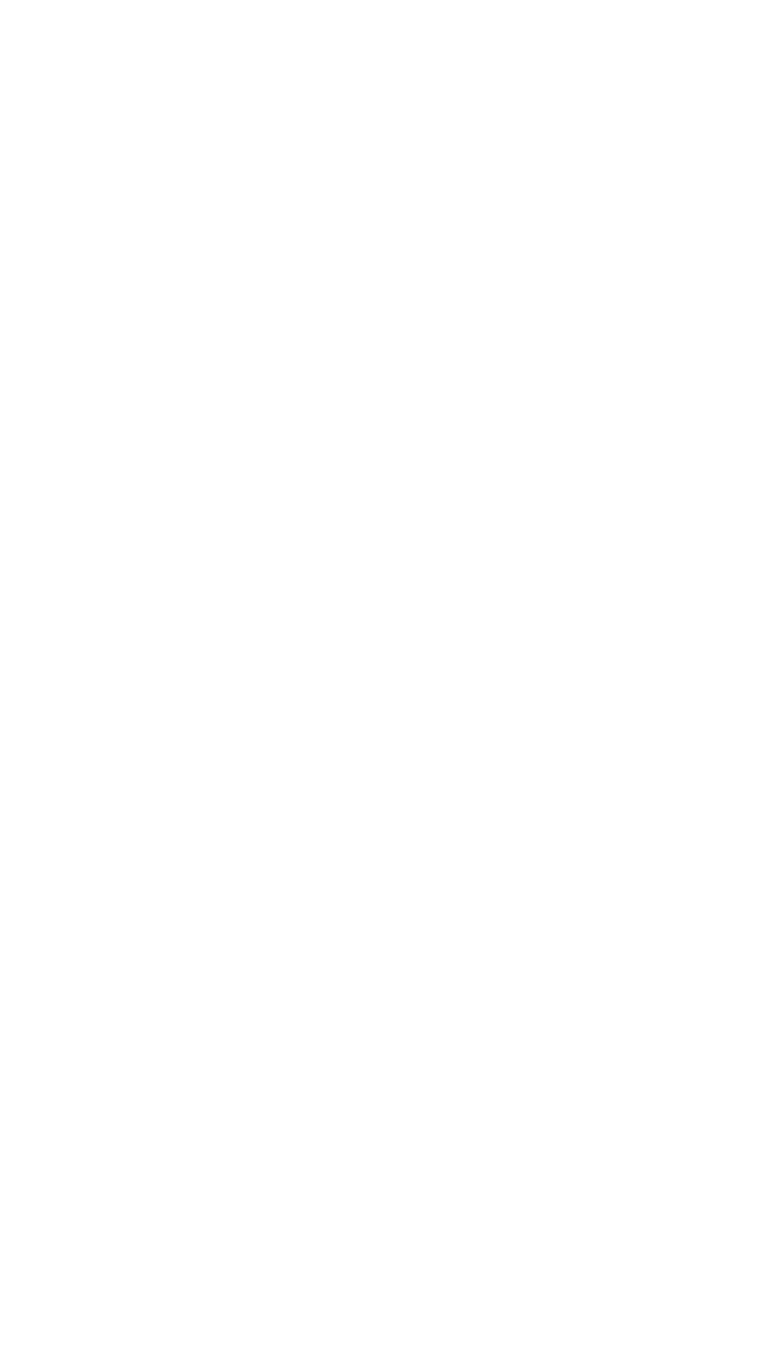
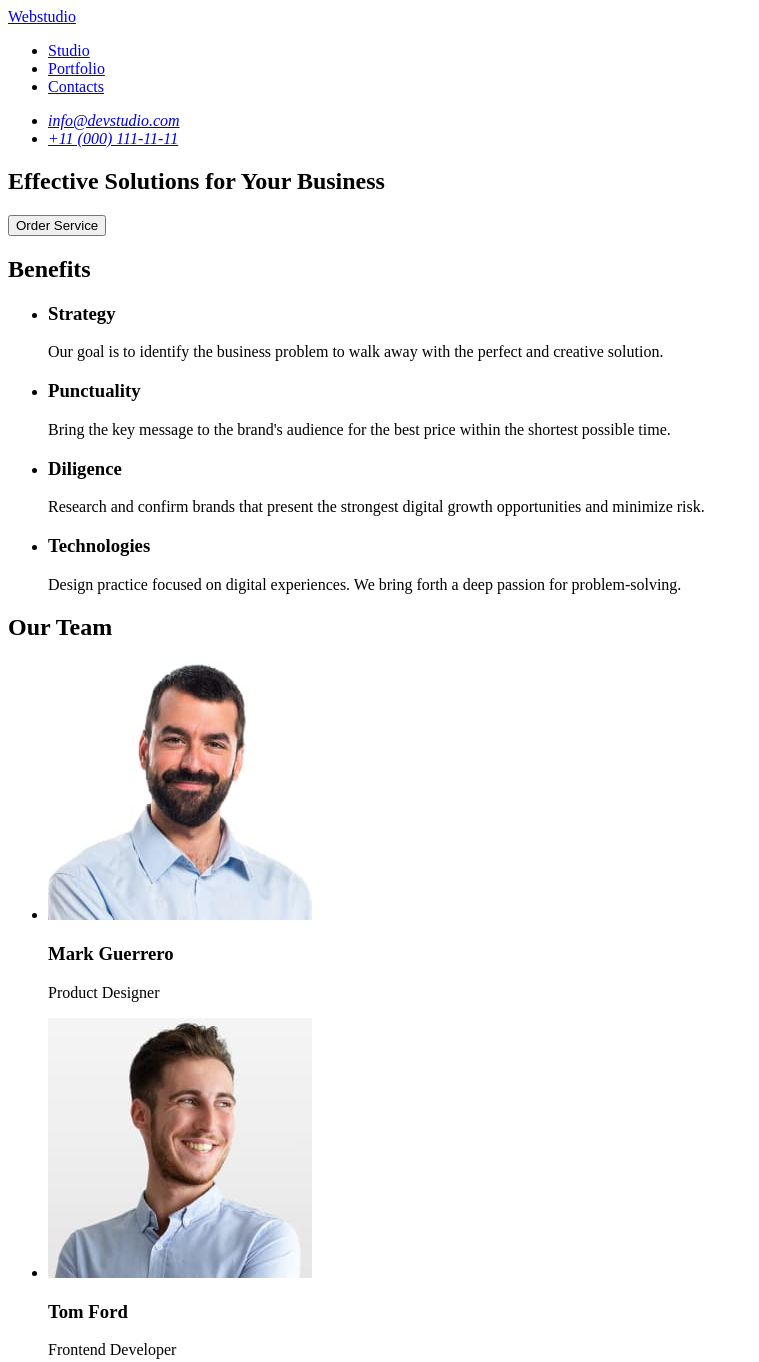
Before and after one commit to Bohdan-uxkryz/goit-markup-hw-01, a plain HTML site: page index.html in a window 1280 px wide. Shown: the top 1362 px of the page, without its empty margins (0-759 px from the left). Before the commit the page ends 800 px from the top, so only its background shows below. Drawn offline with Linux system fonts and the light colour scheme.

Commit message:
add initial files

```diff
--- a/index.html
+++ b/index.html
@@ -5,5 +5,118 @@
     <meta name="viewport" content="width=device-width, initial-scale=1.0" />
     <title>Document</title>
   </head>
-  <body></body>
+  <body>
+    <!--Шапка сайту-->
+    <header>
+      <nav>
+        <a href="./index.html">Webstudio</a>
+
+        <ul>
+          <li><a href="./index.html">Studio</a></li>
+          <li><a href="./index.html">Portfolio</a></li>
+          <li><a href="./index.html">Contacts</a></li>
+        </ul>
+      </nav>
+      <address>
+        <ul>
+          <li><a href="mailto:info@devstudio.com">info@devstudio.com</a></li>
+          <li><a href="tel:+110001111111">+11 (000) 111-11-11</a></li>
+        </ul>
+      </address>
+    </header>
+    <main>
+      <!--section hero image-->
+      <section>
+        <h1>Effective Solutions for Your Business</h1>
+        <button type="button">Order Service</button>
+      </section>
+      <!--section 1-->
+      <section>
+        <h2>Benefits</h2>
+        <ul>
+          <li>
+            <h3>Strategy</h3>
+            <p>
+              Our goal is to identify the business problem to walk away with the
+              perfect and creative solution.
+            </p>
+          </li>
+          <li>
+            <h3>Punctuality</h3>
+            <p>
+              Bring the key message to the brand's audience for the best price
+              within the shortest possible time.
+            </p>
+          </li>
+          <li>
+            <h3>Diligence</h3>
+            <p>
+              Research and confirm brands that present the strongest digital
+              growth opportunities and minimize risk.
+            </p>
+          </li>
+          <li>
+            <h3>Technologies</h3>
+            <p>
+              Design practice focused on digital experiences. We bring forth a
+              deep passion for problem-solving.
+            </p>
+          </li>
+        </ul>
+      </section>
+      <section>
+        <h2>Our Team</h2>
+        <ul>
+          <li>
+            <img
+              src="./images/img-1.jpg"
+              alt="Mark Guerrero photo"
+              width="264"
+              height="260"
+            />
+            <h3>Mark Guerrero</h3>
+            <p>Product Designer</p>
+          </li>
+          <li>
+            <img
+              src="./images/img-2.jpg"
+              alt="Tom Ford photo"
+              width="264"
+              height="260"
+            />
+            <h3>Tom Ford</h3>
+            <p>Frontend Developer</p>
+          </li>
+          <li>
+            <img
+              src="./images/img-3.jpg"
+              alt="Camila Garcia photo"
+              width="264"
+              height="260"
+            />
+            <h3>Camila Garcia</h3>
+            <p>Marketing</p>
+          </li>
+          <li>
+            <img
+              src="./images/img-4.jpg"
+              alt="Daniel Wilson photo"
+              width="264"
+              height="260"
+            />
+            <h3>Daniel Wilson</h3>
+            <p>UI Designer</p>
+          </li>
+        </ul>
+      </section>
+    </main>
+    <!--footer-->
+    <footer>
+      <a href="./index.html">Webstudio</a>
+      <p>
+        Increase the flow of customers and sales for your business with digital
+        marketing & growth solutions.
+      </p>
+    </footer>
+  </body>
 </html>
```
Also changed, not shown: .prettierrc.json (added), images/img-1.jpg (added), images/img-2.jpg (added), images/img-3.jpg (added), images/img-4.jpg (added), 1 other file.
